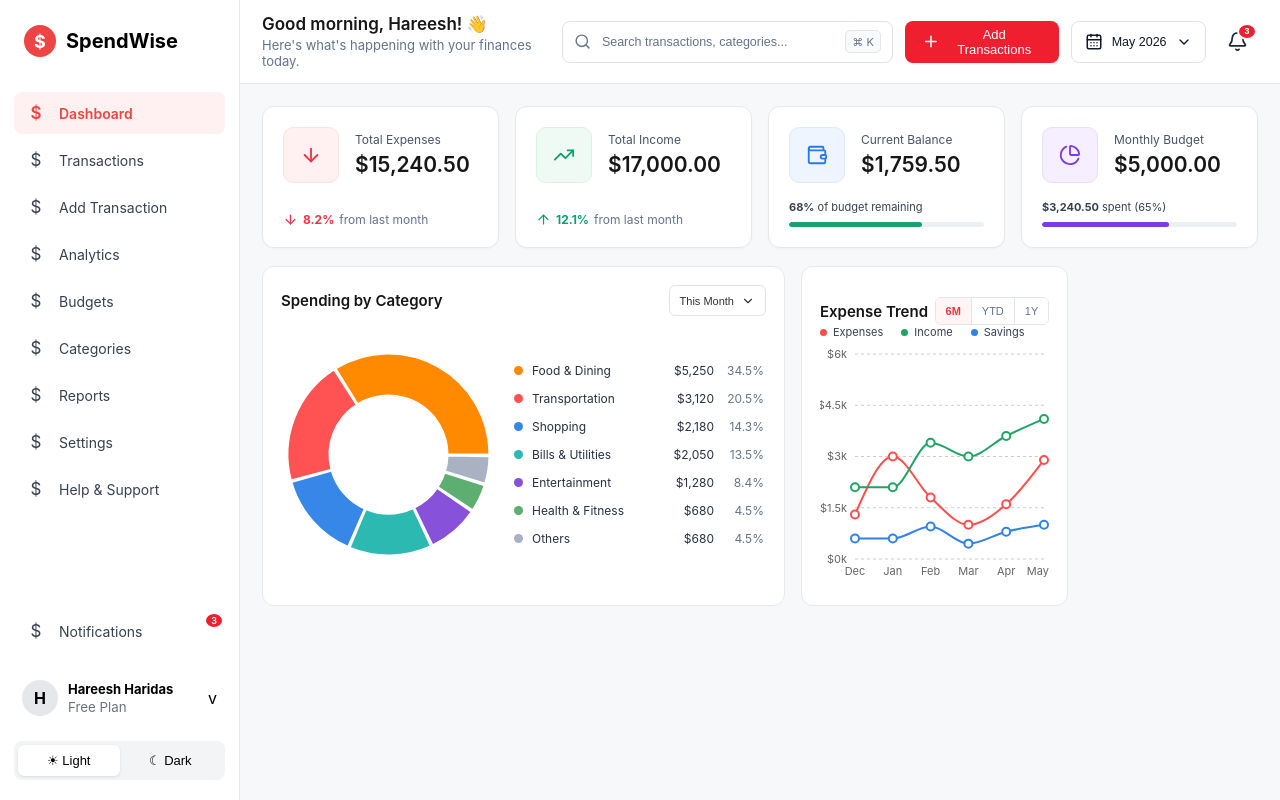
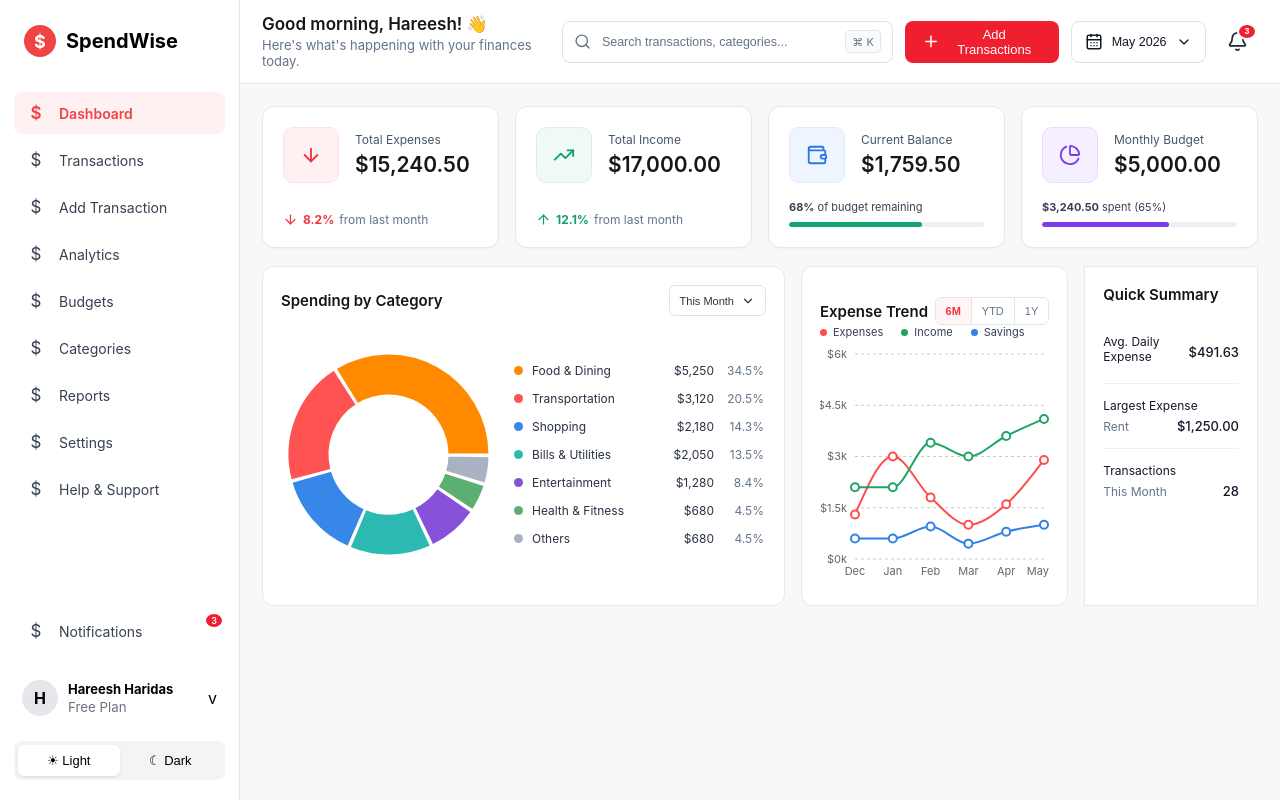
Before and after one commit to Hareesh-Haridas/SpendWise, a React (Vite) app: page / in a window 1280 px wide. Built offline with nearby package versions, Linux system fonts and the light colour scheme.

Commit message:
feat: create quick summary section

```diff
--- a/src/App.jsx
+++ b/src/App.jsx
@@ -4,6 +4,7 @@ import Header from './components/Header/Header'
 import SummaryCards from './components/SummaryCards/SummaryCards'
 import SpendingCategory from './components/SpendingCategory/SpendingCategory'
 import ExpenseTrend from './components/ExpenseTrend/ExpenseTrend'
+import QuickSummary from './components/QuickSummary/QuickSummary'
 
 function App() {
   return (
@@ -16,6 +17,7 @@ function App() {
           <div className='dashboard-grid'>
             <SpendingCategory />
             <ExpenseTrend />
+            <QuickSummary />
           </div>
         </div>
       </main>
--- /dev/null
+++ b/src/components/QuickSummary/QuickSummary.css
@@ -0,0 +1,53 @@
+.quick-summary {
+    width: 100%;
+    background-color: #ffffff;
+    border: 1px solid #e7e9ed;
+    padding: 18px;
+    box-sizing: border-box;
+}
+
+.quick-summary-header {
+    margin-bottom: 16px;
+}
+
+.quick-summary-header h2 {
+    margin: 0;
+    font-size: 15px;
+    font-weight: 600;
+    color: #151515;
+}
+
+.summary-item {
+    padding: 14px 0;
+    border-bottom: 1px solid #edf0f2;
+}
+
+.summary-item:last-child {
+    border-bottom: none;
+    padding-bottom: 0;
+}
+
+.summary-item:first-of-type {
+    padding-top: 0;
+}
+
+.summary-item-label {
+    font-size: 12px;
+    color: #111827;
+    margin-bottom: 5px;
+}
+
+.summary-item-value {
+    font-size: 13px;
+    font-weight: 500;
+    color: #111827;
+}
+
+.summary-item-content {
+    display: flex;
+    align-items: center;
+    justify-content: space-between;
+    gap: 10px;
+    font-size: 12px;
+    color: #64748b;
+}
--- /dev/null
+++ b/src/components/QuickSummary/QuickSummary.jsx
@@ -0,0 +1,39 @@
+import React from 'react'
+import './QuickSummary.css'
+
+function QuickSummary() {
+    return (
+        <section className='quick-summary'>
+            <div className='quick-summary-header'>
+                <h2>Quick Summary</h2>
+            </div>
+            <div className='summary-item'>
+                <div className='summary-item-content'>
+                    <div className='summary-item-label'>
+                        Avg. Daily Expense
+                    </div>
+                    <div className='summary-item-value'>$491.63</div>
+                </div>
+
+            </div>
+            <div className='summary-item'>
+                <div className='summary-item-label'>
+                    Largest Expense
+                </div>
+                <div className='summary-item-content'>
+                    <span>Rent</span>
+                    <span className='summary-item-value'> $1,250.00</span>
+                </div>
+            </div>
+            <div className='summary-item'>
+                <div className='summary-item-label'>Transactions</div>
+                <div className='summary-item-content'>
+                    <span>This Month</span>
+                    <span className='summary-item-value'>28</span>
+                </div>
+            </div>
+        </section>
+    )
+}
+
+export default QuickSummary
```
